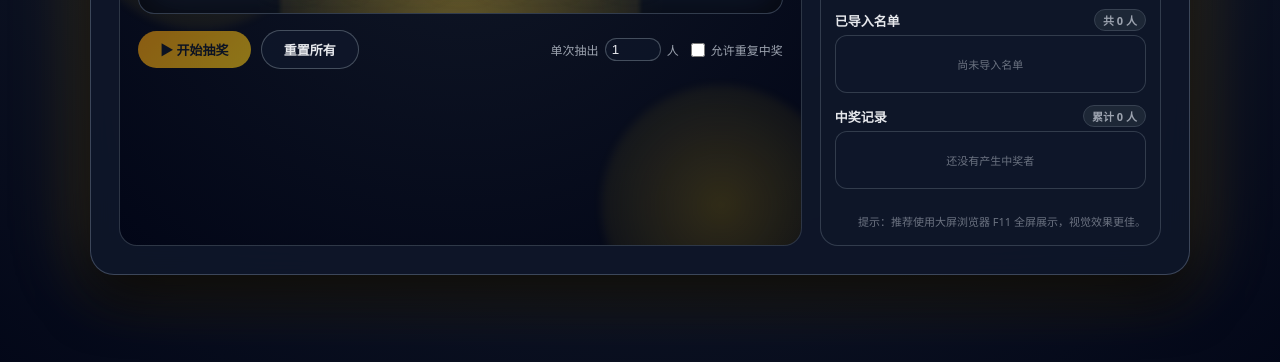
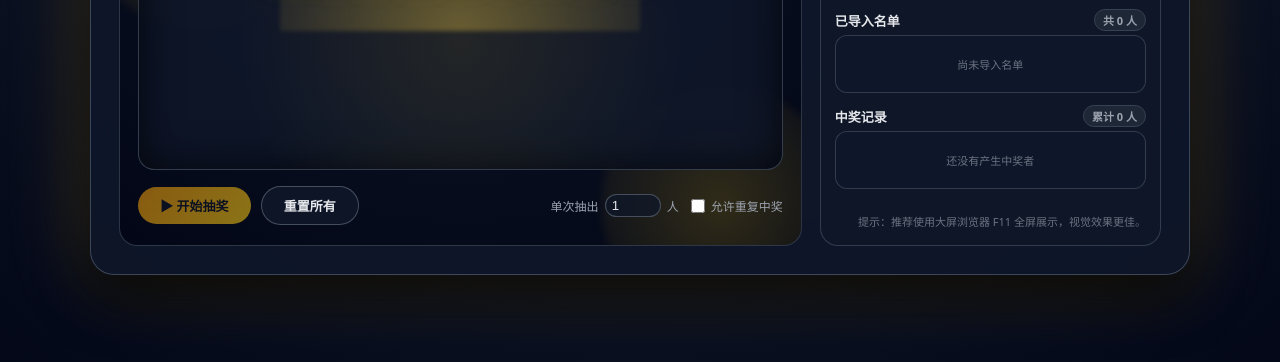
Before and after one commit to daisy5858/-, a plain HTML site: page index.html in a window 1280 px wide. Shown: the part 386-748 px from the top of the page. Drawn offline with Linux system fonts and the light colour scheme.

Commit message:
Add min-height to styling in index.html

```diff
--- a/index.html
+++ b/index.html
@@ -187,6 +187,7 @@
       box-shadow: inset 0 0 40px rgba(0, 0, 0, 0.7);
       position: relative;
       overflow: hidden;
+      min-height: 260px;
     }
 
     .display-glow {
```
